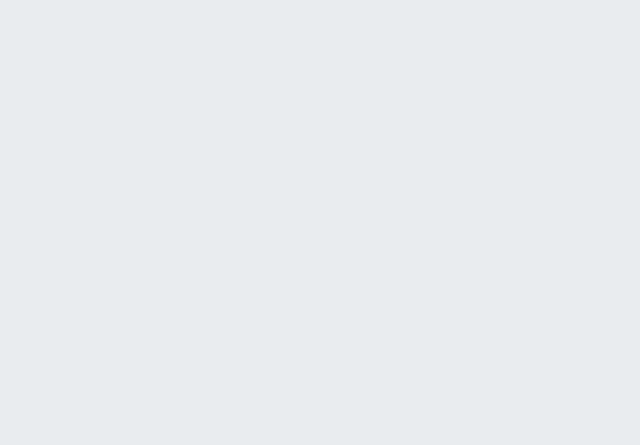
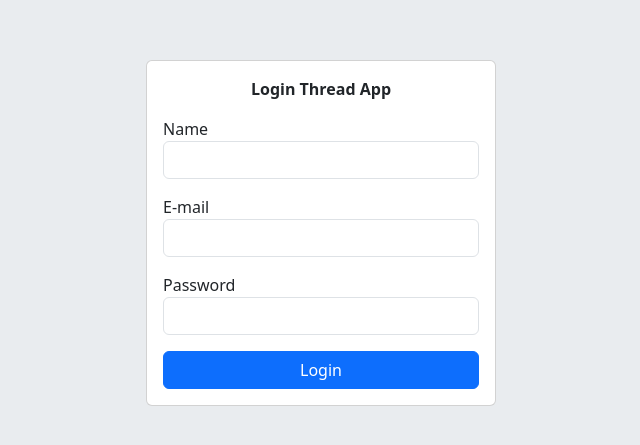
Before and after one commit to iamalinurdin/dicoding-react-open-space-submission, a React (Create React App) app: page /register in a window 1280 px wide. Before the commit this address had no page. Shown: the part 167-612 px from the top of the page, without its empty margins (319-959 px from the left). Built offline with nearby package versions, Linux system fonts and the light colour scheme.

Commit message:
add auth redux

```diff
--- a/src/App.jsx
+++ b/src/App.jsx
@@ -1,23 +1,31 @@
 import React from 'react';
-import { BrowserRouter, Routes, Route } from 'react-router-dom';
+import { Routes, Route } from 'react-router-dom';
 import Layout from './components/Layout';
 import Home from './pages/Home';
 import DetailThread from './pages/DetailThread';
-import { Provider } from 'react-redux';
-import store from './redux';
+import { useSelector } from 'react-redux';
+import Login from './pages/Login';
+import Register from './pages/Register';
 
 function App() {
+  const auth = useSelector((state) => state.auth)
+
+  if (auth == null) {
     return (
-    <Provider store={store}>
-      <BrowserRouter>
+      <Routes>
+        <Route path='/*' element={<Login />} />
+        <Route path='/register' element={<Register />} />
+      </Routes>
+    )
+  }
+
+  return (
     <Routes>
       <Route element={<Layout />}>
         <Route path="/" element={<Home />} />
         <Route path="/thread/:id" element={<DetailThread />} />
       </Route>
     </Routes>
-      </BrowserRouter>
-    </Provider>
   );
 }
 
--- a/src/api/services/user.js
+++ b/src/api/services/user.js
@@ -1,12 +1,14 @@
-import { fetchWithAuth } from ".";
+import { fetchWithAuth } from "../index";
 
 const baseURL = process.env.REACT_APP_BASE_URL;
 
-
-
 async function login(payload) {
   const response = await fetch(`${baseURL}/login`, {
-    body: payload,
+    method: 'POST',
+    headers: {
+      "Content-Type": "application/json",
+    },
+    body: JSON.stringify(payload),
   });
 
   return response.json();
@@ -14,7 +16,11 @@ async function login(payload) {
 
 async function register(payload) {
   const response = await fetch(`${baseURL}/register`, {
-    body: payload,
+    method: 'POST',
+    headers: {
+      "Content-Type": "application/json",
+    },
+    body: JSON.stringify(payload),
   });
 
   return response.json();
--- a/src/index.jsx
+++ b/src/index.jsx
@@ -10,13 +10,20 @@ import { library } from '@fortawesome/fontawesome-svg-core';
 import { fab } from '@fortawesome/free-brands-svg-icons'
 import { fas } from '@fortawesome/free-solid-svg-icons'
 import { far } from '@fortawesome/free-regular-svg-icons'
+import { Provider } from 'react-redux';
+import store from './redux';
+import { BrowserRouter } from 'react-router-dom';
 
 library.add(fab, fas, far)
 
 const root = ReactDOM.createRoot(document.getElementById('root'));
 root.render(
   <React.StrictMode>
-    <App />
+    <Provider store={store}>
+      <BrowserRouter>
+        <App />
+      </BrowserRouter>
+    </Provider>
   </React.StrictMode>,
 );
 
--- /dev/null
+++ b/src/pages/Login.jsx
@@ -0,0 +1,37 @@
+import React from "react";
+import useInput from "../hooks/useInput";
+import { useDispatch } from "react-redux";
+import { asyncSetAuthUserActionCreator } from "../redux/auth/action";
+
+export default function Login() {
+  const [email, onChangeEmail] = useInput()
+  const [password, onChangePassword] = useInput()
+  const dispatch = useDispatch();
+
+  const handleSubmit = (event) => {
+    event.preventDefault()
+    // console.log(email, password)
+    dispatch(asyncSetAuthUserActionCreator({ email, password }))
+  }
+
+  return (
+    <div className="vh-100 w-100 d-flex align-items-center justify-content-center">
+      <div className="card" style={{width: 350}}>
+        <div className="card-body">
+          <p className="fw-semibold text-center">Login Thread App</p>
+          <form onSubmit={handleSubmit}>
+            <div className="mb-3">
+              <label htmlFor="email">E-mail</label>
+              <input onChange={onChangeEmail} type="text" id="email" className="form-control" />
+            </div>
+            <div className="mb-3">
+              <label htmlFor="password">Password</label>
+              <input onChange={onChangePassword} type="password" id="password" className="form-control" />
+            </div>
+            <button type="submit" className="btn btn-primary w-100">Login</button>
+          </form>
+        </div>
+      </div>
+    </div>
+  );
+}
--- /dev/null
+++ b/src/pages/Register.jsx
@@ -0,0 +1,45 @@
+import React from "react";
+import useInput from "../hooks/useInput";
+import { useDispatch } from "react-redux";
+import { asyncRegisterActionCreator } from "../redux/auth/action";
+import { useNavigate } from "react-router-dom";
+
+export default function Register() {
+  const [name, onChangeName] = useInput()
+  const [password, onChangePassword] = useInput()
+  const [email, onChangeEmail] = useInput()
+  const dispatch = useDispatch();
+  const navigate = useNavigate()
+
+  const handleSubmit = (event) => {
+    event.preventDefault()
+    // console.log(username, password)
+    dispatch(asyncRegisterActionCreator({ name, password, email }))
+    navigate('/login')
+  }
+
+  return (
+    <div className="vh-100 w-100 d-flex align-items-center justify-content-center">
+      <div className="card" style={{width: 350}}>
+        <div className="card-body">
+          <p className="fw-semibold text-center">Login Thread App</p>
+          <form onSubmit={handleSubmit}>
+            <div className="mb-3">
+              <label htmlFor="username">Name</label>
+              <input onChange={onChangeName} type="text" id="username" className="form-control" />
+            </div>
+            <div className="mb-3">
+              <label htmlFor="email">E-mail</label>
+              <input onChange={onChangeEmail} type="text" id="email" className="form-control" />
+            </div>
+            <div className="mb-3">
+              <label htmlFor="password">Password</label>
+              <input onChange={onChangePassword} type="password" id="password" className="form-control" />
+            </div>
+            <button type="submit" className="btn btn-primary w-100">Login</button>
+          </form>
+        </div>
+      </div>
+    </div>
+  );
+}
--- /dev/null
+++ b/src/redux/auth/action.js
@@ -0,0 +1,69 @@
+import { putAccessToken } from "../../api"
+import { login, me, register } from "../../api/services/user"
+
+const ActionType = {
+  SET_AUTH_USER: 'SET_AUTH_USER',
+  UNSET_AUTH_USER: 'UNSET_AUTH_USER',
+}
+
+function setAuthUserActionCreator(user) {
+  return {
+    type: ActionType.SET_AUTH_USER,
+    payload: {
+      user
+    }
+  }
+}
+
+function unsetAuthUserActionCreator() {
+  return {
+    type: ActionType.UNSET_AUTH_USER,
+    payload: {
+      user: null
+    }
+  }
+}
+
+function asyncSetAuthUserActionCreator(payload) {
+  return async (dispatch) => {
+    try {
+      const response = await login(payload);
+      const { token } = response.data
+
+      putAccessToken(token)
+
+      const profile = await me()
+      const { user } = profile.data
+
+      dispatch(setAuthUserActionCreator(user))
+    } catch (error) {
+      alert(error.message)
+    }
+  }
+}
+
+function asyncUnsetAuthUserActionCreator({ username, password }) {
+  return (dispatch) => {
+    dispatch(unsetAuthUserActionCreator())
+    putAccessToken('')
+  }
+}
+
+function asyncRegisterActionCreator(payload) {
+  return async () => {
+    try {
+      await register(payload);
+    } catch (error) {
+      alert(error.message)
+    }
+  }
+}
+
+export {
+  ActionType,
+  setAuthUserActionCreator,
+  unsetAuthUserActionCreator,
+  asyncSetAuthUserActionCreator,
+  asyncUnsetAuthUserActionCreator,
+  asyncRegisterActionCreator
+}
--- /dev/null
+++ b/src/redux/auth/reducer.js
@@ -0,0 +1,14 @@
+import { ActionType } from "./action";
+
+function authReducer(user = null, action = {}) {
+  switch (action.type) {
+    case ActionType.SET_AUTH_USER:
+      return action.payload.user
+    case ActionType.UNSET_AUTH_USER:
+      return null
+    default:
+      return user
+  }
+}
+
+export default authReducer
--- a/src/redux/index.js
+++ b/src/redux/index.js
@@ -1,11 +1,13 @@
 import { configureStore } from "@reduxjs/toolkit";
 import threadsReducer from "./threads/reducer";
 import threadReducer from "./thread/reducer";
+import authReducer from "./auth/reducer";
 
 const store = configureStore({
   reducer: {
     threads: threadsReducer,
-    thread: threadReducer
+    thread: threadReducer,
+    auth: authReducer
   }
 })
 
```
Also changed, not shown: src/redux/users/action.js (deleted), src/redux/users/reducer.js (deleted). Lines whose indentation alone changed are shown as unchanged.
